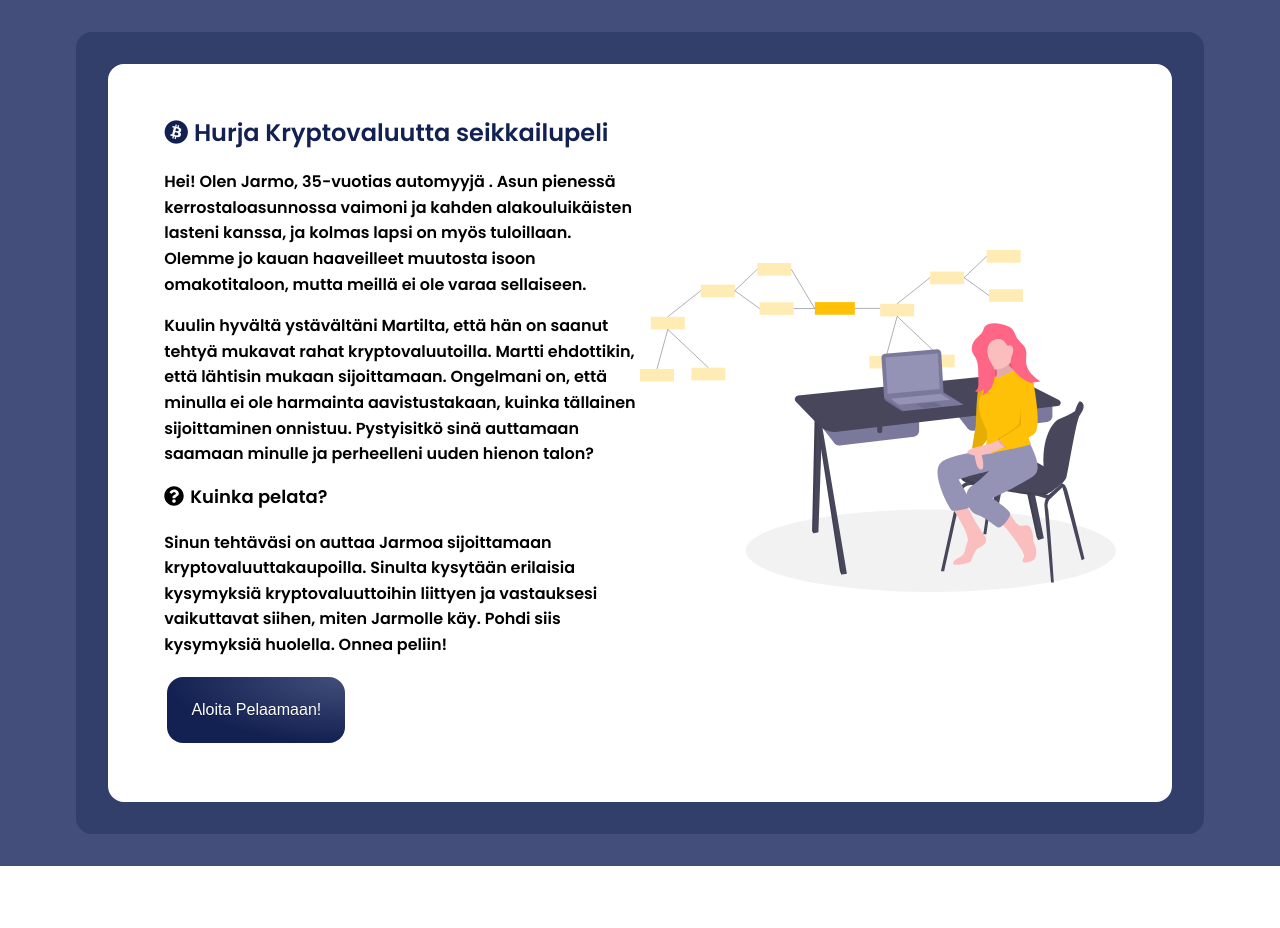
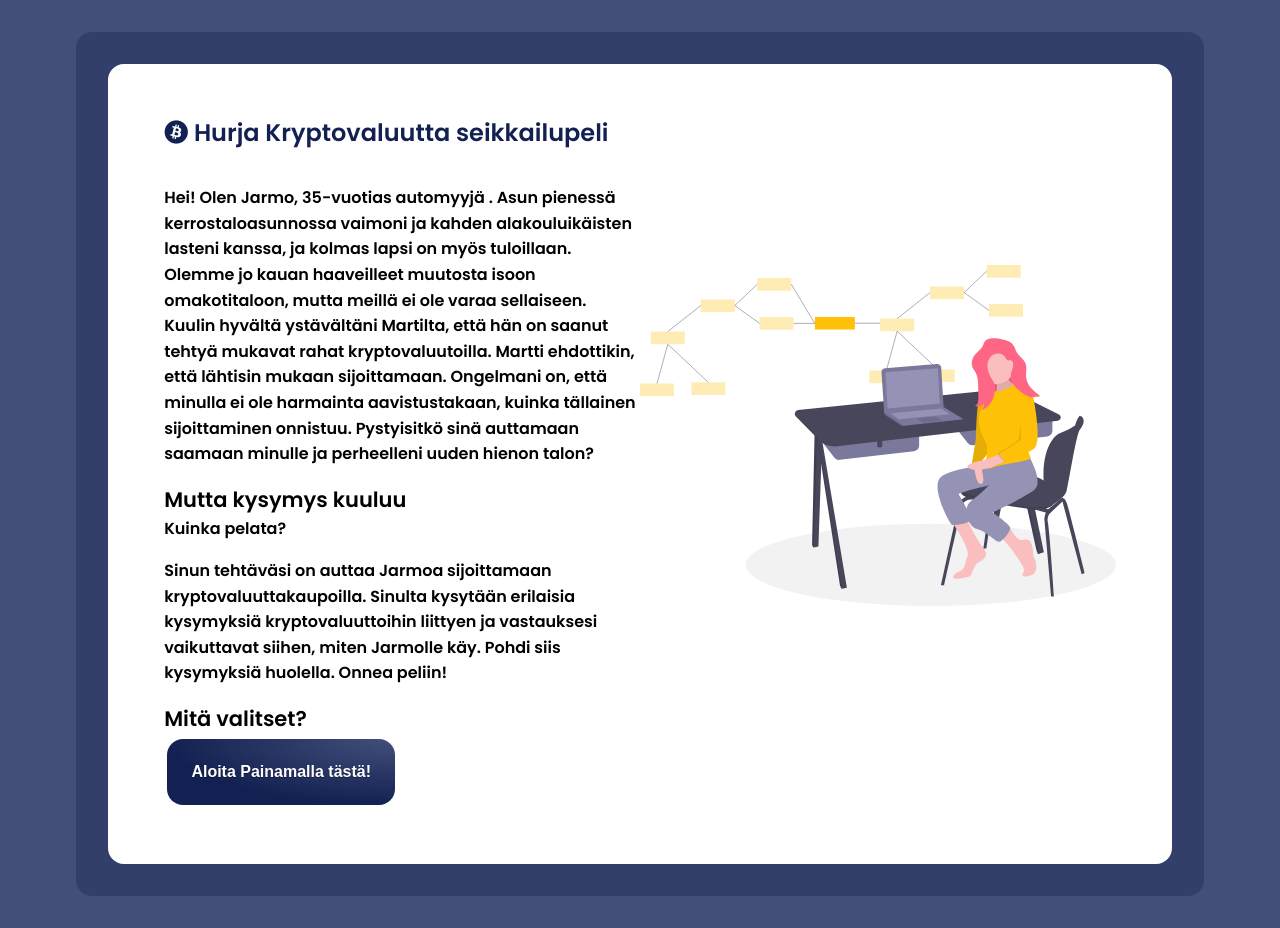
Before and after one commit to Crypto-quiz/Krypto-peli, a PHP site: page / in a window 1280 px wide. Before the commit the page ends 866 px from the top, so only its background shows below. Run offline with PHP 8.4, Linux system fonts and the light colour scheme.

Commit message:
muutoksia

```diff
--- a/css/styles.css
+++ b/css/styles.css
@@ -108,6 +108,7 @@ section {
   font-size: 1em;
   margin: 0.2em;
   padding: 1.5em;
+  font-weight: bold;
 
   text-shadow: 0 1px 0 rgb(0 0 0 / 40%);
   transition: box-shadow 0.15s ease,transform 0.15s ease;
@@ -163,15 +164,32 @@ section {
 .nappulat {
   margin: auto;
 }
-p.kysymys{
-  font-size: 18px;
+
+p.kysymys::before {
+  content: "Mutta kysymys kuuluu";
+  display: flex;
+  font-size: 21px;
 }
-p.kysymys::before {
-  content: "";
-  display: block;
-  background: url("../icons/question.svg") no-repeat;
-  width: 20px;
-  height: 20px;
-  float: left;
-  margin: 3px 6px 0 0;
+
+.nappulat::before {
+  content: "Mitä valitset?";
+  display: flex;
+  font-size: 21px;
 }
+@keyframes bounceIn {
+  0% {
+    transform: scale(0.5);
+    opacity: 0;
+  }
+  60% {
+    transform: scale(1.05);
+    opacity: 1;
+  }
+  100% {
+    transform: scale(1);
+  }
+}
+html {
+  animation-duration: 1s;
+  animation-name: bounceIn;
+}
--- a/index.html
+++ b/index.html
@@ -38,12 +38,13 @@
                 <div class="split">
                     <div>
                         <p id="palaute">
+
+                        </p>
+                        <p id="tarina">
                             Hei! Olen Jarmo, 35-vuotias automyyjä . Asun pienessä kerrostaloasunnossa
                             vaimoni ja kahden alakouluikäisten lasteni kanssa, ja kolmas lapsi on myös tuloillaan.
                             Olemme jo
                             kauan haaveilleet muutosta isoon omakotitaloon, mutta meillä ei ole varaa sellaiseen.
-                        </p>
-                        <p id="tarina">
                             Kuulin hyvältä ystävältäni Martilta, että hän on saanut tehtyä mukavat rahat
                             kryptovaluutoilla. Martti ehdottikin, että lähtisin mukaan sijoittamaan. Ongelmani on, että
                             minulla ei ole harmainta aavistustakaan, kuinka tällainen sijoittaminen onnistuu.
@@ -67,7 +68,7 @@
                 <div class="split">
                     <div class="nappulat" id="nappulat">
                         <button class="button" id="aloitaNappula" onclick="aloitaKysely()">
-                            <i class='uil uil-file-alt'></i> Aloita Pelaamaan!
+                            <i class='uil uil-file-alt'></i> Aloita Painamalla tästä!
                         </button>
                     </div>
                 </div>
--- a/scripts/elementtienOhjain.js
+++ b/scripts/elementtienOhjain.js
@@ -119,3 +119,8 @@ function paljastaElementti(id) {
     document.getElementById(id).style.display = "block";
     console.log("show")
 }
+
+function poistaElementti(id) {
+    var elem = document.getElementById(id);
+    elem.parentNode.removeChild(elem);
+}
```
